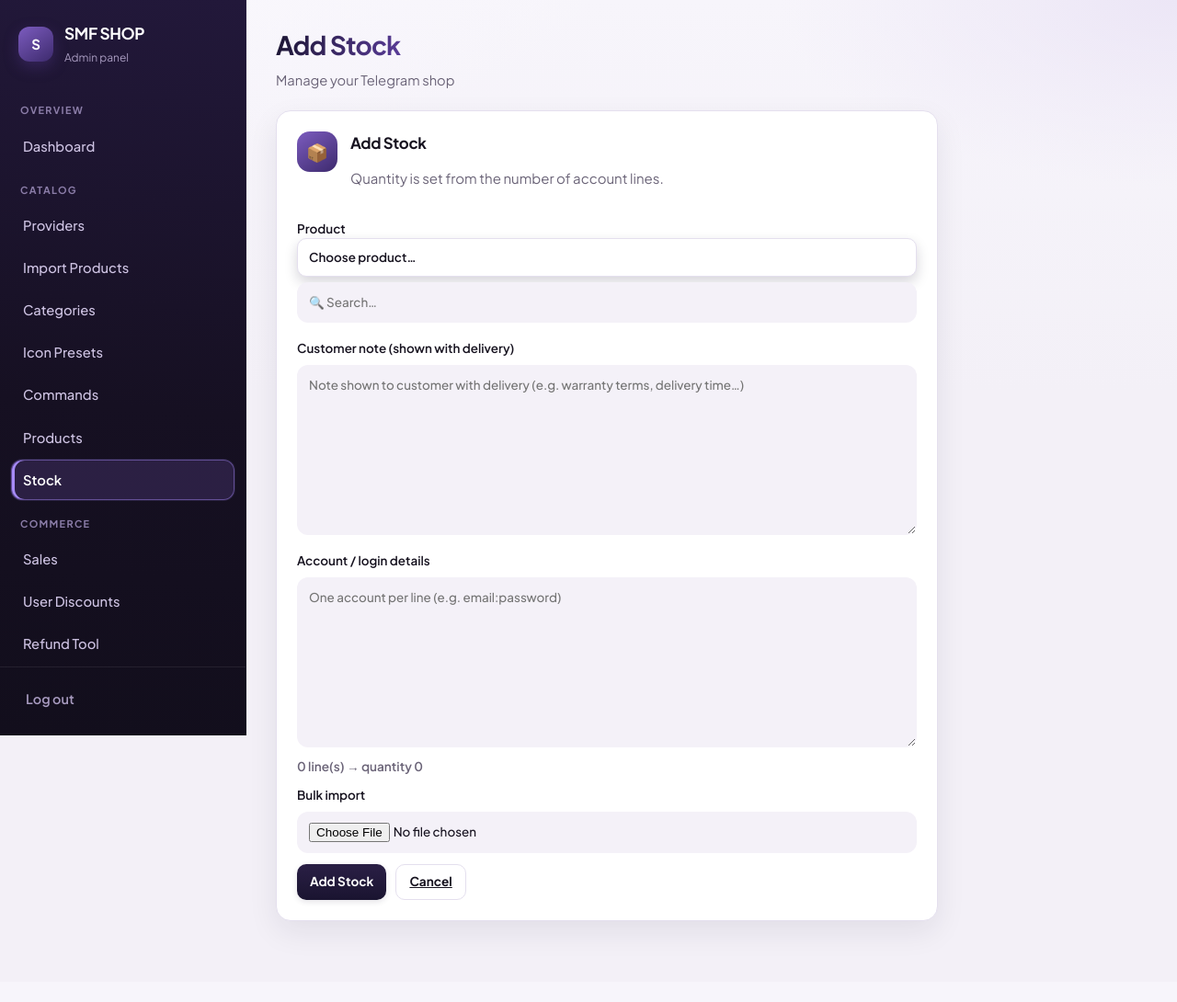
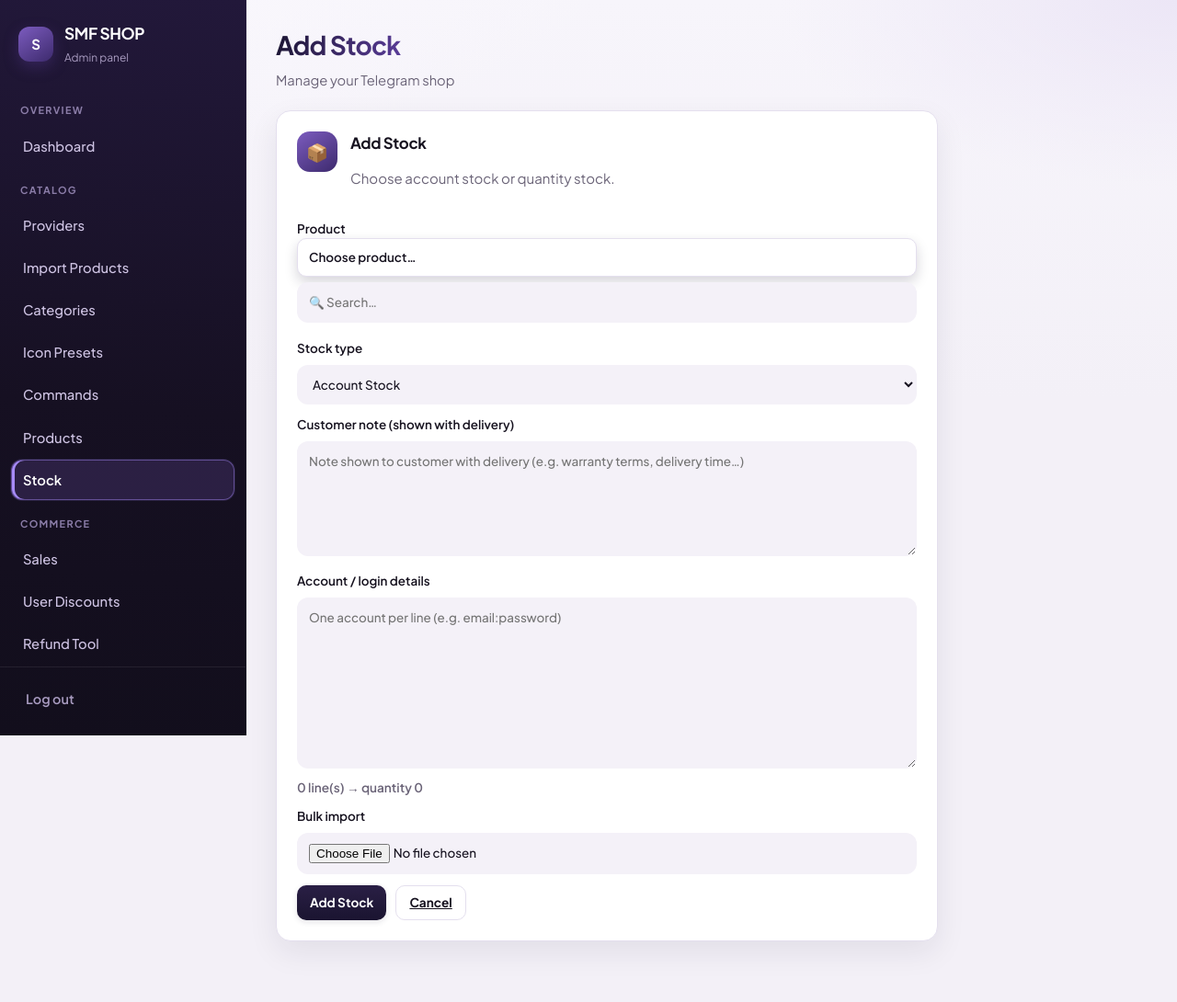
Before and after one commit to sabachteam-hue/testing, a FastAPI app: page /admin/stock/new in a window 1280 px wide. Shown: the whole page at 92% size. Before the commit the page ends 1018 px from the top, so only its background shows below. Run offline with FastAPI, Linux system fonts and the light colour scheme; the visitor is signed in with stand-in values (Sample User, id 1); data that the repository does not hold is empty.

Commit message:
Add files via upload

```diff
--- a/admin/templates/stock_add.html
+++ b/admin/templates/stock_add.html
@@ -8,28 +8,32 @@
 <form class="panel provider-add-card" method="post" action="/admin/stock/add" enctype="multipart/form-data">
   <div class="provider-add-head">
     <div class="provider-add-icon" aria-hidden="true">📦</div>
-    <div>
-      <h3>Add Stock</h3>
-      <p class="muted">Quantity is set from the number of account lines.</p>
-    </div>
+    <div><h3>Add Stock</h3><p class="muted">Choose account stock or quantity stock.</p></div>
   </div>
 
   <label>Product
     <select name="service_id" class="premium-named-select" required>
       <option value="">Choose product…</option>
       {% for service in services %}
-      <option
-        value="{{ service.id }}"
-        data-emoji-id="{{ (service.emoji or service.name)|admin_icon_id }}"
-        data-emoji-fallback="{{ (service.emoji or service.name)|admin_icon_fb }}"
-        data-plain-label="{{ service.name|admin_plain }}{% if service.fulfillment_type == 'manual' %} (Manual){% elif service.fulfillment_type == 'stock' %} (Auto from stock){% endif %}"
-      >{{ (service.emoji or service.name)|admin_icon_fb }} {{ service.name|admin_plain }} {% if service.fulfillment_type == "manual" %}(Manual){% elif service.fulfillment_type == "stock" %}(Auto from stock){% endif %}</option>
+      <option value="{{ service.id }}" data-emoji-id="{{ (service.emoji or service.name)|admin_icon_id }}" data-emoji-fallback="{{ (service.emoji or service.name)|admin_icon_fb }}" data-plain-label="{{ service.name|admin_plain }}">
+        {{ (service.emoji or service.name)|admin_icon_fb }} {{ service.name|admin_plain }}
+      </option>
       {% endfor %}
     </select>
   </label>
+
+  <label>Stock type
+    <select name="stock_type" id="stock-type" required>
+      <option value="account">Account Stock</option>
+      <option value="quantity">Quantity Stock</option>
+    </select>
+  </label>
+
   <label>Customer note (shown with delivery)
-    <textarea name="notes" rows="8" placeholder="Note shown to customer with delivery (e.g. warranty terms, delivery time…)"></textarea>
+    <textarea name="notes" rows="5" placeholder="Note shown to customer with delivery (e.g. warranty terms, delivery time…)"></textarea>
   </label>
+
+  <div id="account-stock-fields">
     <label>Account / login details
       <textarea id="stock-login-details" name="login_details" rows="8" placeholder="One account per line (e.g. email:password)"></textarea>
       <span class="field-hint" id="stock-line-count">0 line(s) → quantity 0</span>
@@ -37,6 +41,18 @@
     <label>Bulk import
       <input type="file" name="bulk_file" id="stock-bulk-file" accept=".txt,.csv,.xlsx,.xls,.pdf,.doc,.docx,text/plain,application/pdf,application/vnd.openxmlformats-officedocument.spreadsheetml.sheet,application/vnd.openxmlformats-officedocument.wordprocessingml.document">
     </label>
+  </div>
+
+  <div id="quantity-stock-fields" hidden>
+    <label>Quantity
+      <input type="number" name="quantity" id="quantity-stock-value" min="0" value="0" placeholder="e.g. 50">
+    </label>
+    <label style="display:flex;align-items:center;gap:10px;margin-top:12px;">
+      <input type="checkbox" name="is_unlimited" id="unlimited-stock" value="true">
+      Unlimited Stock
+    </label>
+    <p class="field-hint">Unlimited stock never decreases. Recommended for automated services such as Canva invitations.</p>
+  </div>
 
   <div class="provider-add-actions">
     <button type="submit" class="btn-box">Add Stock</button>
@@ -48,15 +64,31 @@
 {% block scripts %}
 <script>
 (function () {
+  var type = document.getElementById("stock-type");
+  var account = document.getElementById("account-stock-fields");
+  var qty = document.getElementById("quantity-stock-fields");
   var loginBox = document.getElementById("stock-login-details");
   var lineCount = document.getElementById("stock-line-count");
+  var unlimited = document.getElementById("unlimited-stock");
+  var qtyInput = document.getElementById("quantity-stock-value");
+
+  function syncType() {
+    var quantityMode = type && type.value === "quantity";
+    account.hidden = quantityMode;
+    qty.hidden = !quantityMode;
+  }
   function updateLineCount() {
-    if (!loginBox || !lineCount) return;
     var n = String(loginBox.value || "").split(/\r?\n/).map(function (l) { return l.trim(); }).filter(Boolean).length;
     lineCount.textContent = n + " line(s) → quantity " + n;
   }
-  if (loginBox) loginBox.addEventListener("input", updateLineCount);
-  updateLineCount();
+  function syncUnlimited() {
+    qtyInput.disabled = !!unlimited.checked;
+    if (unlimited.checked) qtyInput.value = 0;
+  }
+  type.addEventListener("change", syncType);
+  loginBox.addEventListener("input", updateLineCount);
+  unlimited.addEventListener("change", syncUnlimited);
+  syncType(); updateLineCount(); syncUnlimited();
 })();
 </script>
 {% endblock %}
```
Also changed, not shown: admin/templates/stock_management.html (+6 -4 lines). Lines whose indentation alone changed are shown as unchanged.
